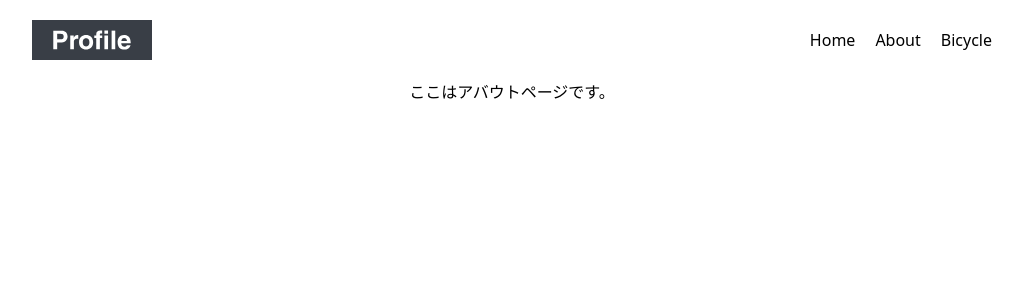
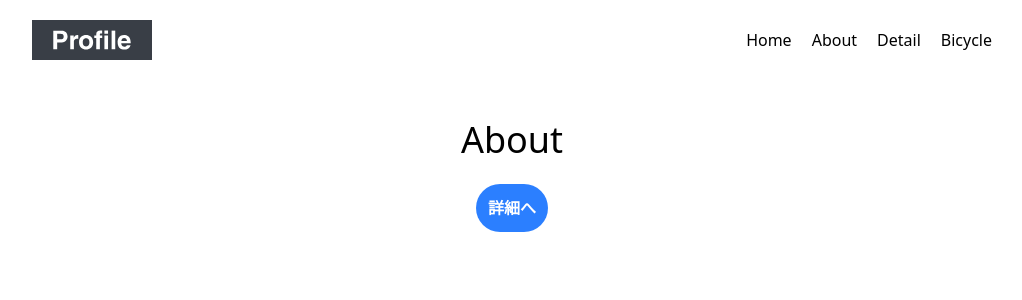
Before and after one commit to ryoma-abe/React-dev, a React (Vite) app in the folder profile/my-app/: page /page/about in a window 1280 px wide. Shown: the top 300 px of the page, without its empty margins (128-1150 px from the left). Built offline with nearby package versions, Linux system fonts and the light colour scheme.

Commit message:
MD修正

```diff
--- a/profile/my-app/src/components/Header.jsx
+++ b/profile/my-app/src/components/Header.jsx
@@ -17,7 +17,7 @@ export const Header = () => {
     display: flex;
     gap: 20px;
   `;
-
+  const arr = [...Array(100).keys()];
   return (
     <header>
       <HeaderWrapper>
@@ -31,6 +31,11 @@ export const Header = () => {
               <Link to="/page/about">About</Link>
             </li>
             <li>
+              <Link to="/page/about/about-detail" state={arr}>
+                Detail
+              </Link>
+            </li>
+            <li>
               <Link to="/page/bicycle">Bicycle</Link>
             </li>
           </HeaderUl>
--- a/profile/my-app/src/pages/PageAbout.jsx
+++ b/profile/my-app/src/pages/PageAbout.jsx
@@ -1,8 +1,26 @@
+import { useNavigate } from "react-router-dom";
+
 export const PageAbout = () => {
+  const navigate = useNavigate();
+
+  const onClickHistory = () => {
+    navigate("/page/about/about-detail");
+  };
+
   return (
     <>
       <div>
-        <h1 className="text-center">ここはアバウトページです。</h1>
+        <h1 className="text-center text-4xl mt-10">About</h1>
+      </div>
+      <div className="text-center mt-6">
+        <button
+          className="bg-blue-500 hover:bg-yellow-500
+          p-3 rounded-full font-bold transition duration-300
+          text-white"
+          onClick={onClickHistory}
+        >
+          詳細へ
+        </button>
       </div>
     </>
   );
--- /dev/null
+++ b/profile/my-app/src/pages/PageAboutDetail.jsx
@@ -0,0 +1,14 @@
+import { useLocation } from "react-router-dom";
+export const PageAboutDetail = () => {
+  const location = useLocation();
+  console.log(location);
+  return (
+    <>
+      <div>
+        <h1 className="text-center text-red-700">
+          ここはアバウト詳細ページです。
+        </h1>
+      </div>
+    </>
+  );
+};
--- a/profile/my-app/src/router/Router.jsx
+++ b/profile/my-app/src/router/Router.jsx
@@ -3,6 +3,7 @@ import { Header } from "../components/Header";
 import { Top } from "../pages/Top";
 import { PageBicycle } from "../pages/PageBicycle";
 import { PageAbout } from "../pages/PageAbout";
+import { PageAboutDetail } from "../pages/PageAboutDetail";
 
 export const App = () => {
   return (
@@ -11,6 +12,7 @@ export const App = () => {
       <Routes>
         <Route path="/" element={<Top />} />
         <Route path="/page/about" element={<PageAbout />} />
+        <Route path="/page/about/about-detail" element={<PageAboutDetail />} />
         <Route path="/page/bicycle" element={<PageBicycle />} />
       </Routes>
     </>
```
Also changed, not shown: 1 other file (tests, documents, lock files or other folders).
